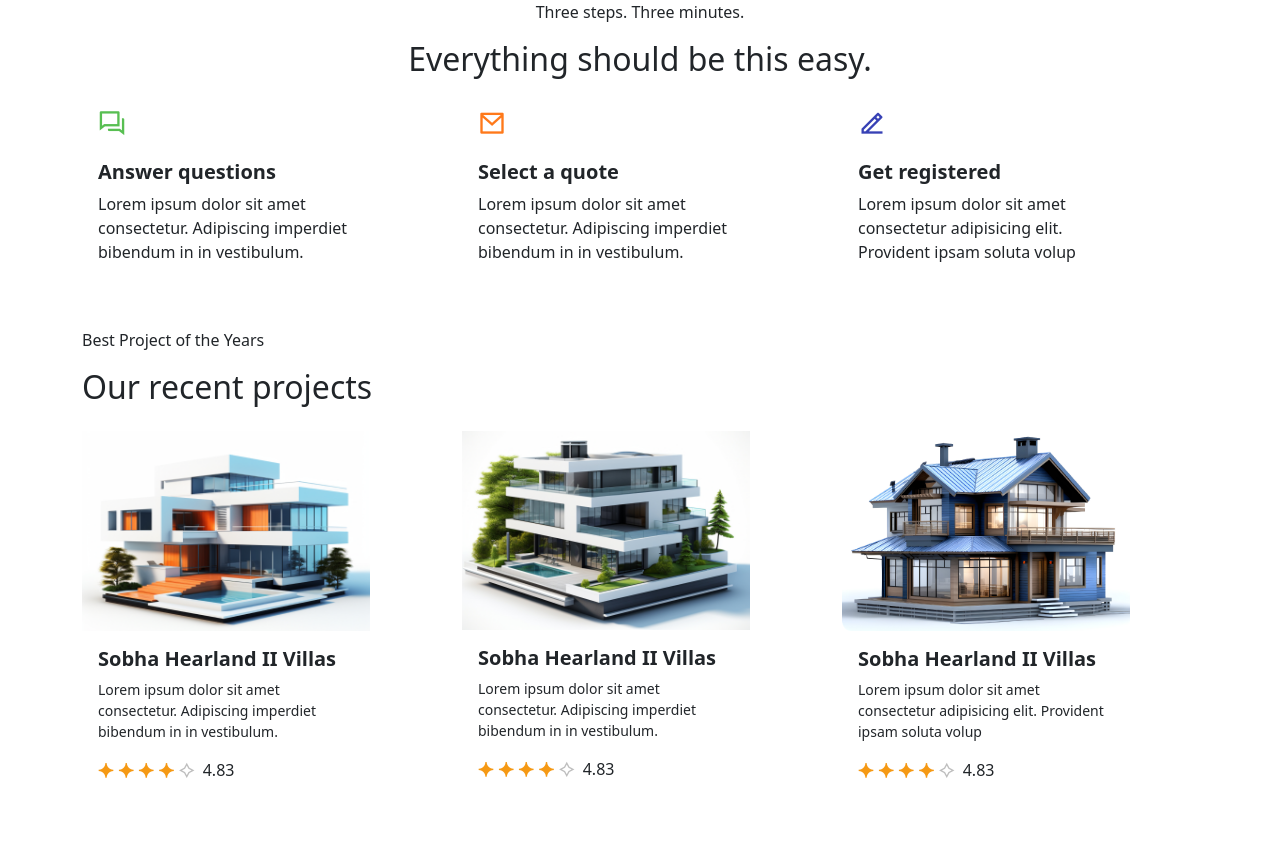
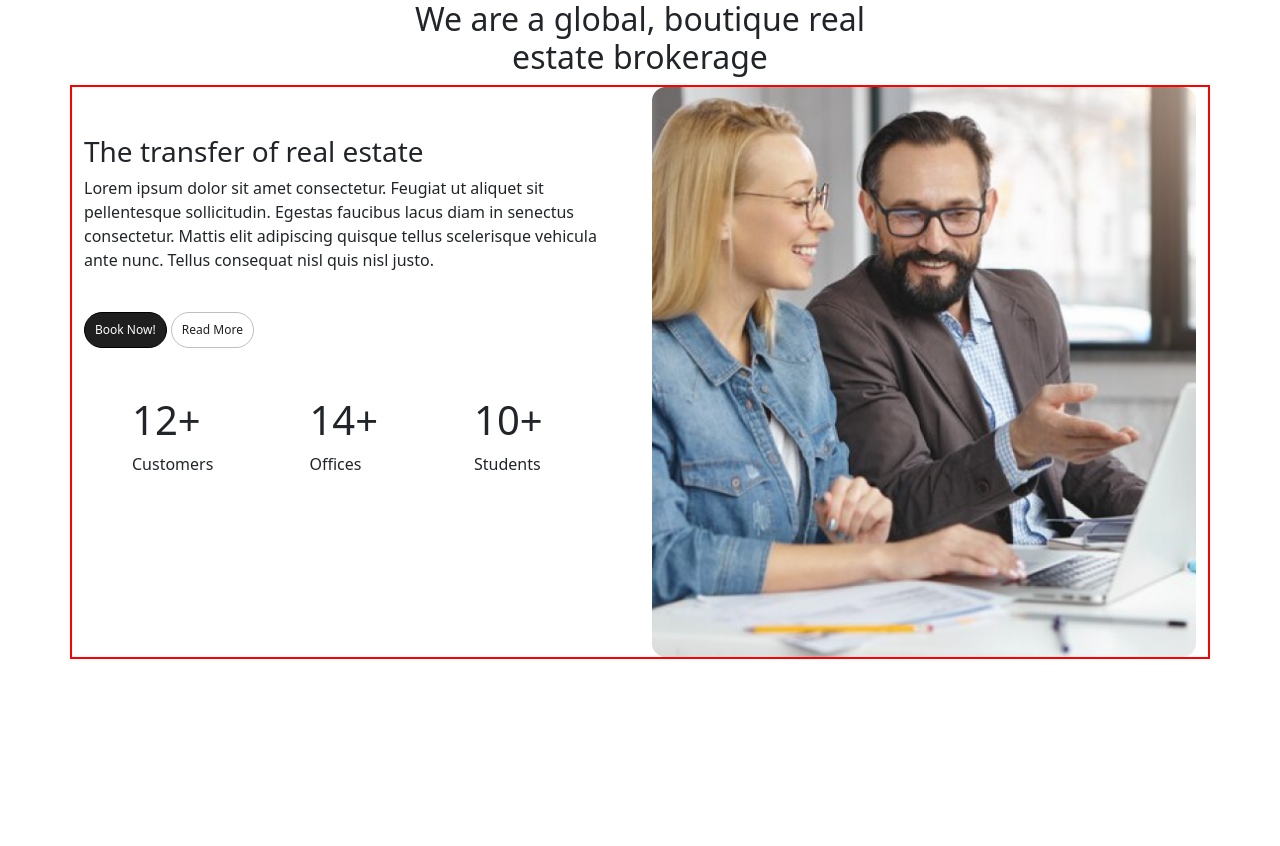
Before and after one commit to Laiba-Muhammad-Aslam/RealEstateWebsite, a plain HTML site: page index.html in a window 1280 px wide. After the commit the page ends 800 px from the top, so only its background shows below. Drawn offline with nearby package versions, Linux system fonts and the light colour scheme.

Commit message:
working on a new section

```diff
--- a/index.html
+++ b/index.html
@@ -25,7 +25,7 @@
 
        <!-- STEP SECTION START  -->
 
-    <div class="container steps-container">
+    <!-- <div class="container steps-container">
       <p class="text-center">Three steps. Three minutes.</p>
       <h2 class="text-center">Everything should be this easy.</h2>
       <div class="row mt-4">
@@ -69,13 +69,14 @@
           </div>
         </div>
       </div>
-    </div>
+    </div> -->
 
     <!-- STEP SECTION END  -->
 
 
     <!-- PROJECT SECTION START  -->
-    <div class="container project-section">
+
+    <!-- <div class="container project-section">
       <p>Best Project of the Years</p>
       <h2>Our recent projects</h2>
       <div class="row mt-4">
@@ -135,6 +136,45 @@
           </div>
         </div>
       </div>
+    </div> -->
+
+    <!-- PROJECT SECTION END  -->
+
+    <!-- BOOKING SECTION START  -->
+
+    <div class="container">
+      <h2 class="text-center">We are a global, boutique real <br> estate brokerage</h2>
+      <div class="row">
+        <div class="col">
+          <h3 class="mt-5">The transfer of real estate</h3>
+          <p>Lorem ipsum dolor sit amet consectetur. Feugiat ut aliquet sit pellentesque sollicitudin. Egestas faucibus lacus diam in senectus consectetur. Mattis elit adipiscing quisque tellus scelerisque vehicula ante nunc. Tellus consequat nisl quis nisl justo.</p>
+          <!-- <div class="buttons"> -->
+
+            <button type="submit" class="book-now mt-4">Book Now!</button>
+            <button type="submit" class="read-more mt-4">Read More</button>
+
+          <!-- </div> -->
+
+          <div class="ratings d-flex mt-5">
+            <div id="customer">
+              <h1 class="px-5">12+</h1>
+              <p class="px-5">Customers</p>
+            </div>
+
+            <div id="offices">
+              <h1 class="px-5">14+</h1>
+              <p class="px-5">Offices</p>
+            </div>
+
+            <div id="students">
+              <h1 class="px-5">10+</h1>
+              <p class="px-5">Students</p>
+            </div>
+          </div>
+        </div>
+        <div class="col booking-img"><img src="/assests/booking.png" width="400" alt=""></div>
+      </div>
     </div>
+
   </body>
 </html>
--- a/style.css
+++ b/style.css
@@ -16,3 +16,33 @@
 .project-card-text{
     font-size: 14px;
 }
+/* .booking-img{
+    background-image: url("/assests/booking.png");
+    width: 100%;
+    background-size: contain;
+    background-position: center;
+    background-repeat: no-repeat;
+    border: 2px solid purple;
+} */
+.booking-img>img{
+    width: 100%;
+}
+.book-now{
+    padding: 8px 10px;
+    border: 1px solid black;
+    border-radius: 25px;
+    font-size: 12px;
+    color: #fff;
+    background-color: #1F1F1F;
+}
+.read-more{
+    padding: 8px 10px;
+    border: 1px solid #BEBEBE;
+    border-radius: 25px;
+    font-size: 12px;
+    color: #1F1F1F;
+    background-color: #fff;
+}
+.row{
+    border: 2px solid red;
+}
```
